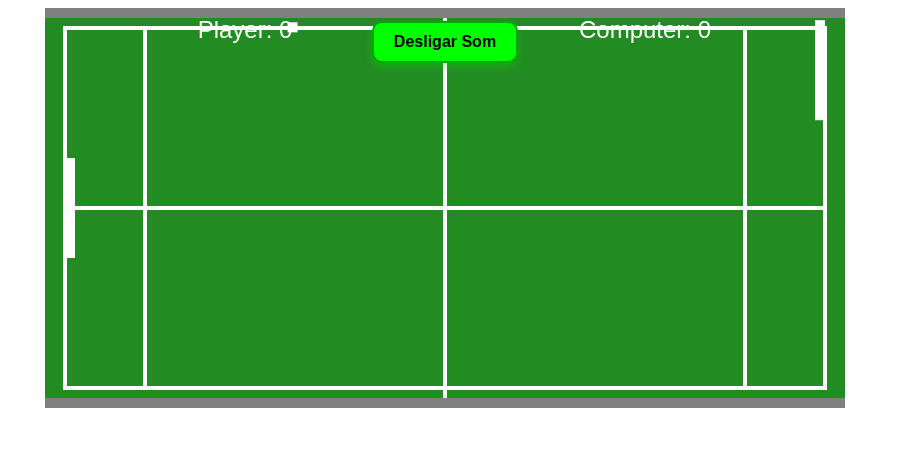
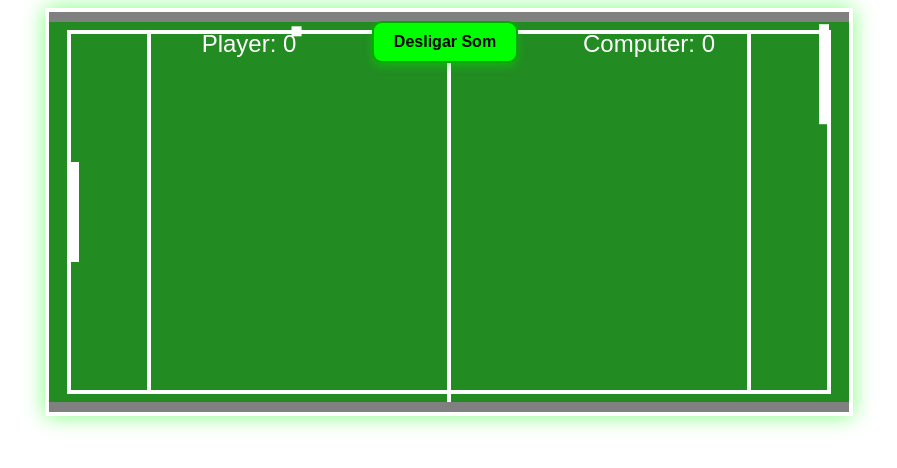
Before and after one commit to luiscutilak/ping-pong-I.A, a plain HTML site: page index.html in a window 1280 px wide. Shown: the whole page, without its empty margins (195-1092 px from the left). Drawn offline with Linux system fonts and the light colour scheme.

Commit message:
feat> estilizando quadra

```diff
--- a/pong.js
+++ b/pong.js
@@ -59,12 +59,7 @@ function drawCanvas() {
     ctx.strokeRect(20, 20, paddleAreaWidth, canvas.height - 40); // Área do jogador
     ctx.strokeRect(canvas.width - paddleAreaWidth - 20, 20, paddleAreaWidth, canvas.height - 40); // Área do computador
 
-    // Linhas horizontais intermediárias
-    const middleHeight = canvas.height / 2;
-    ctx.beginPath();
-    ctx.moveTo(20, middleHeight);
-    ctx.lineTo(canvas.width - 20, middleHeight);
-    ctx.stroke();
+
 }
 
 
@@ -97,12 +92,13 @@ function drawScore() {
     ctx.fillStyle = 'white';
     ctx.font = '24px Arial';
     ctx.textAlign = 'center';
+    const yOffset = 40; // Ajuste vertical para abaixar o placar
 
     // Desenha o placar do jogador
-    ctx.fillText(`Player: ${playerScore}`, canvas.width / 4, 30);
+    ctx.fillText(`Player: ${playerScore}`, canvas.width / 4, yOffset);
 
     // Desenha o placar do computador
-    ctx.fillText(`Computer: ${computerScore}`, (canvas.width / 4) * 3, 30);
+    ctx.fillText(`Computer: ${computerScore}`, (canvas.width / 4) * 3, yOffset);
 }
 
 
--- a/styles.css
+++ b/styles.css
@@ -1,3 +1,13 @@
+#gameCanvas {
+    background: linear-gradient(180deg, #2e8b57, #006400); /* Gradiente verde para simular a grama */
+    border: 4px solid white; /* Borda branca ao redor da quadra */
+    box-shadow: 0px 0px 20px rgba(0, 255, 0, 0.5); /* Efeito de brilho ao redor da quadra */
+}
+
+
+
+
+
 /* Define um contêiner para o canvas e o botão */
 #gameContainer {
     position: relative; /* Define um contexto de posicionamento */
```
